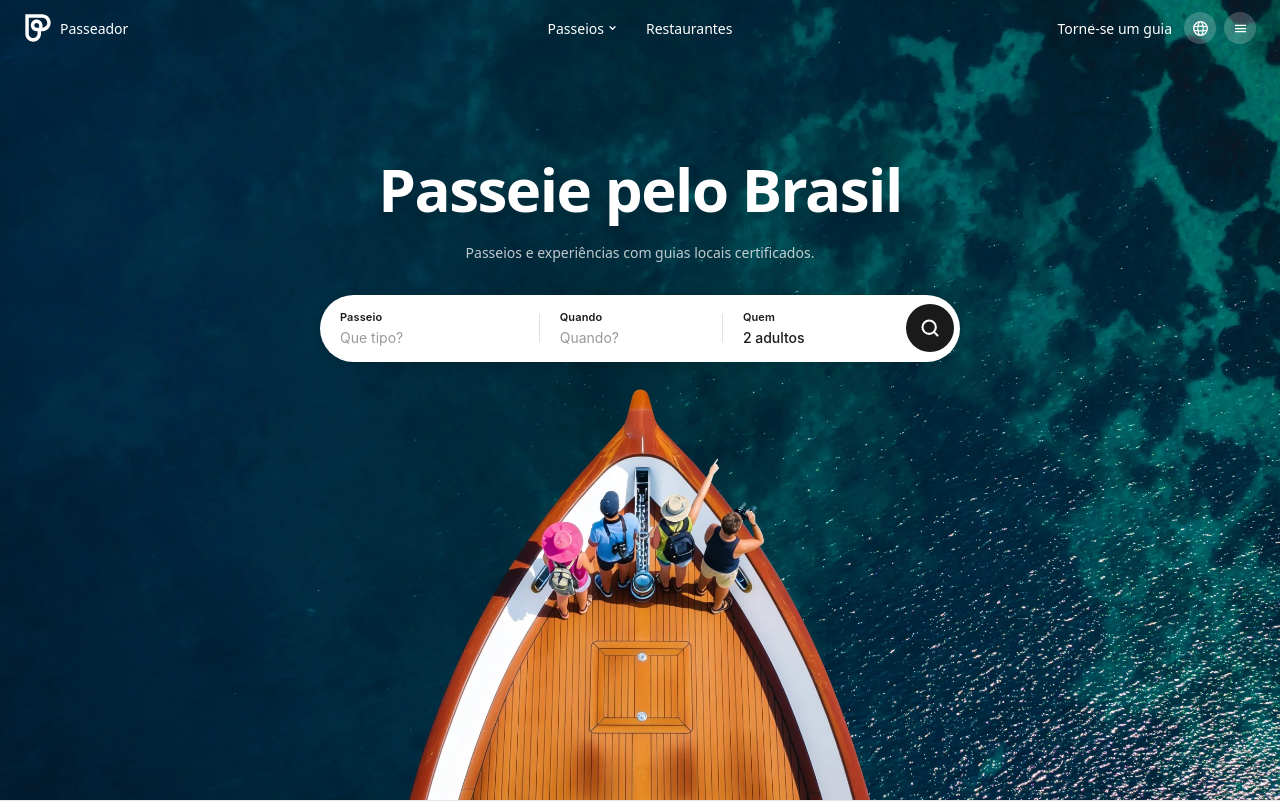
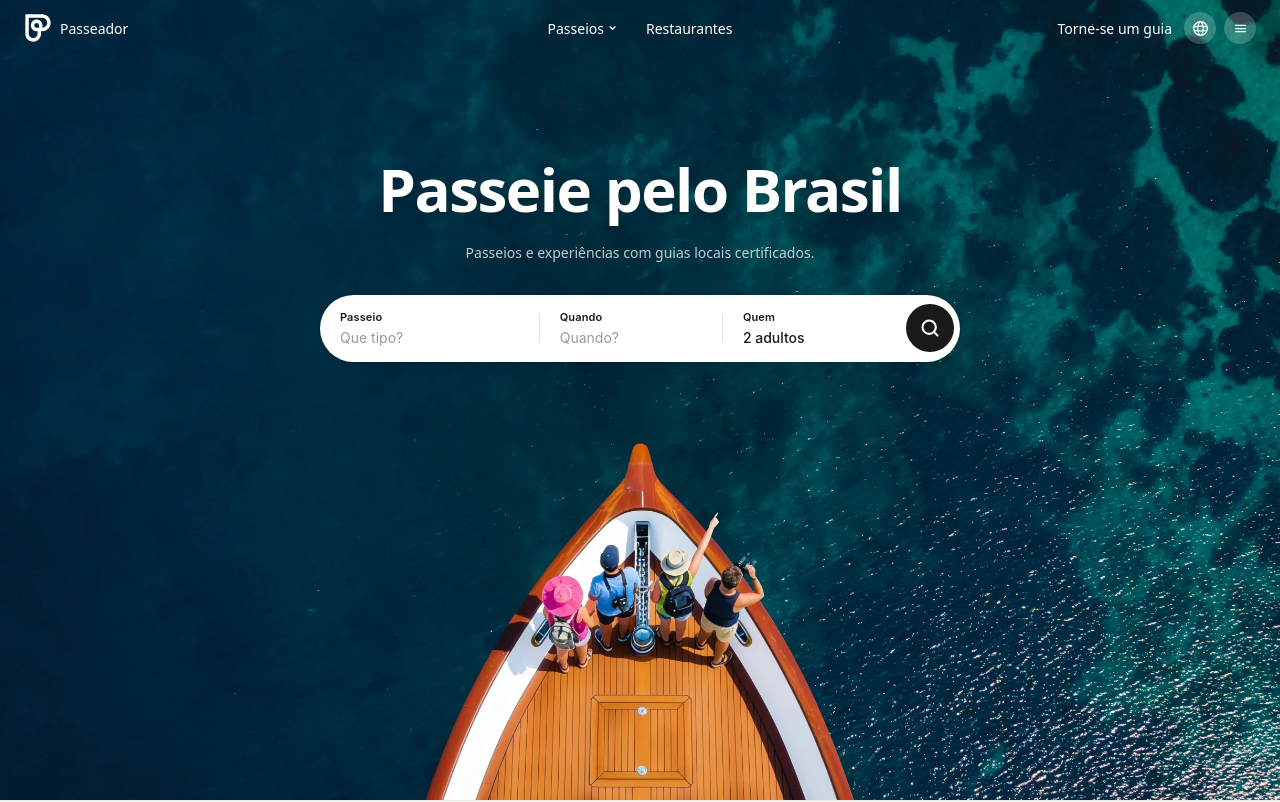
Before and after one commit to Huendelx/Tour-Porto-Seguro, a Next.js app: page / in a window 1280 px wide. Shown: the top 802 px of the page. Built offline with nearby package versions, Linux system fonts and the light colour scheme.

Commit message:
feat: capas hero separadas mobile/desktop + CLAUDE.md Passeador
- hero-bg.webp para mobile, hero-bg-desktop.webp para desktop
- CLAUDE.md com conceito, modelo de negócio e stack técnica

Co-Authored-By: Claude Sonnet 4.6 <noreply@anthropic.com>

```diff
--- a/src/components/Hero.tsx
+++ b/src/components/Hero.tsx
@@ -3,9 +3,15 @@ import TourSearchBar from "./TourSearchBar";
 export default function Hero() {
   return (
     <section className="relative min-h-screen flex flex-col items-center overflow-hidden pt-14">
+      {/* Mobile */}
       <div
-        className="absolute inset-0 bg-cover bg-center"
+        className="absolute inset-0 bg-cover bg-center md:hidden"
         style={{ backgroundImage: "url('/hero-bg.webp')" }}
+      />
+      {/* Desktop */}
+      <div
+        className="absolute inset-0 bg-cover bg-center hidden md:block"
+        style={{ backgroundImage: "url('/hero-bg-desktop.webp')" }}
       />
 
       <div className="relative z-10 w-full max-w-3xl mx-auto px-5 flex flex-col items-center gap-8 mt-8 md:mt-24 mb-auto">
```
Also changed, not shown: public/hero-bg-desktop.webp (added), 1 other file (tests, documents, lock files or other folders).
